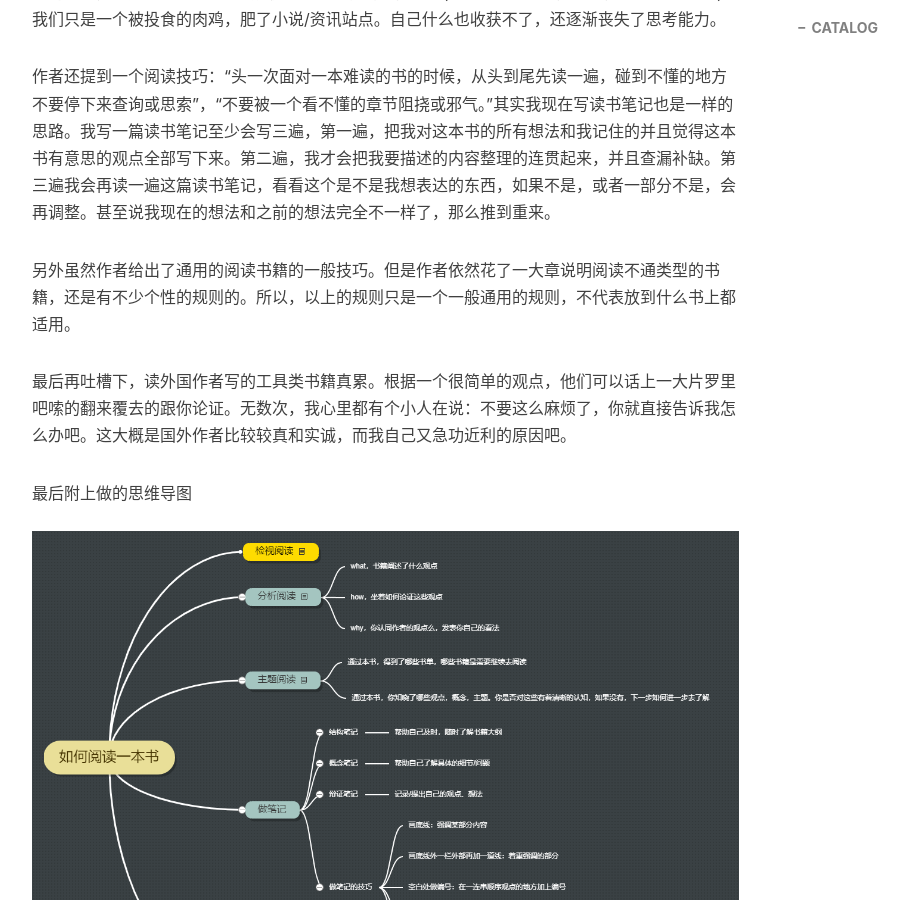
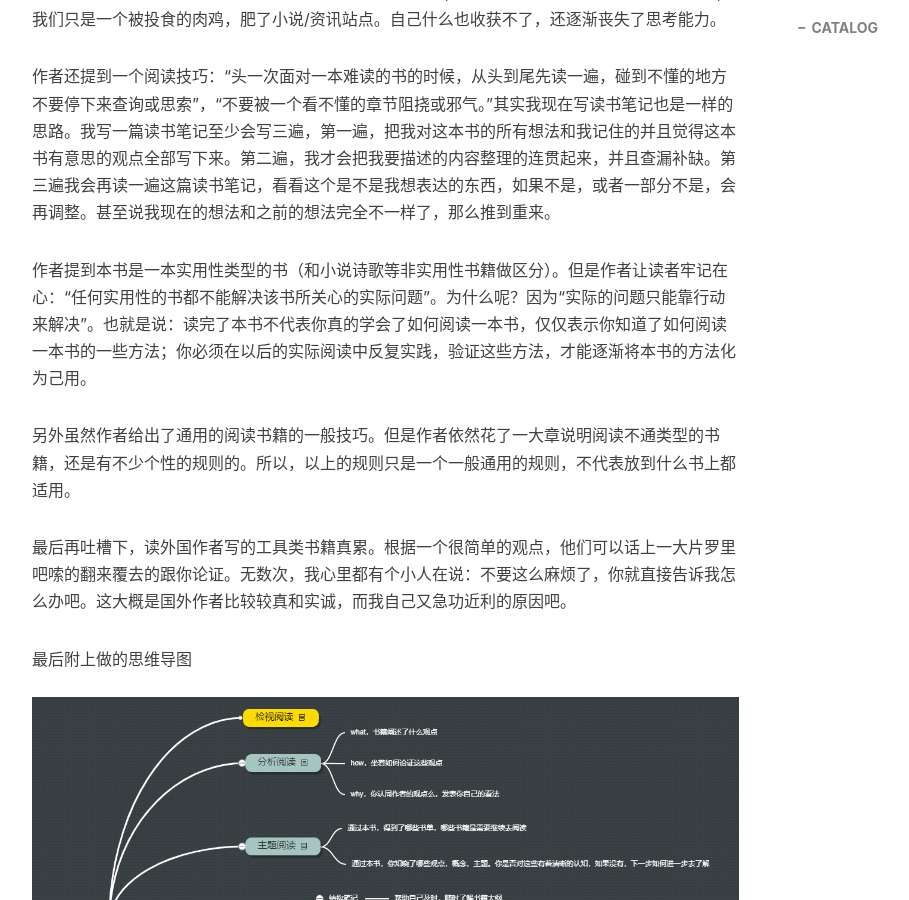
Before and after one commit to enilu-en/enilu-en.github.io, a Jekyll site: the page built from _posts/2019/2019-09-01-《如何阅读一本书》读书笔记.md, in a window 1280 px wide and 900 px high, scrolled down 2113 px. Shown: the whole window, without its empty margins (233-1142 px from the left). Built offline with Jekyll 4.4.1, drawn with Linux system fonts in a browser that asks for light colours; nearby versions of some CDN libraries; comment, search, counter and statistics services are not loaded.

Commit message:
Change readme

```diff
--- a/_posts/2019/2019-09-01-《如何阅读一本书》读书笔记.md
+++ b/_posts/2019/2019-09-01-《如何阅读一本书》读书笔记.md
@@ -46,6 +46,7 @@ tags:
 
 作者还提到一个阅读技巧：“头一次面对一本难读的书的时候，从头到尾先读一遍，碰到不懂的地方不要停下来查询或思索”，“不要被一个看不懂的章节阻挠或邪气。”其实我现在写读书笔记也是一样的思路。我写一篇读书笔记至少会写三遍，第一遍，把我对这本书的所有想法和我记住的并且觉得这本书有意思的观点全部写下来。第二遍，我才会把我要描述的内容整理的连贯起来，并且查漏补缺。第三遍我会再读一遍这篇读书笔记，看看这个是不是我想表达的东西，如果不是，或者一部分不是，会再调整。甚至说我现在的想法和之前的想法完全不一样了，那么推到重来。
 
+作者提到本书是一本实用性类型的书（和小说诗歌等非实用性书籍做区分）。但是作者让读者牢记在心：“任何实用性的书都不能解决该书所关心的实际问题”。为什么呢？因为“实际的问题只能靠行动来解决”。也就是说：读完了本书不代表你真的学会了如何阅读一本书，仅仅表示你知道了如何阅读一本书的一些方法；你必须在以后的实际阅读中反复实践，验证这些方法，才能逐渐将本书的方法化为己用。
 
 另外虽然作者给出了通用的阅读书籍的一般技巧。但是作者依然花了一大章说明阅读不通类型的书籍，还是有不少个性的规则的。所以，以上的规则只是一个一般通用的规则，不代表放到什么书上都适用。
 
```
